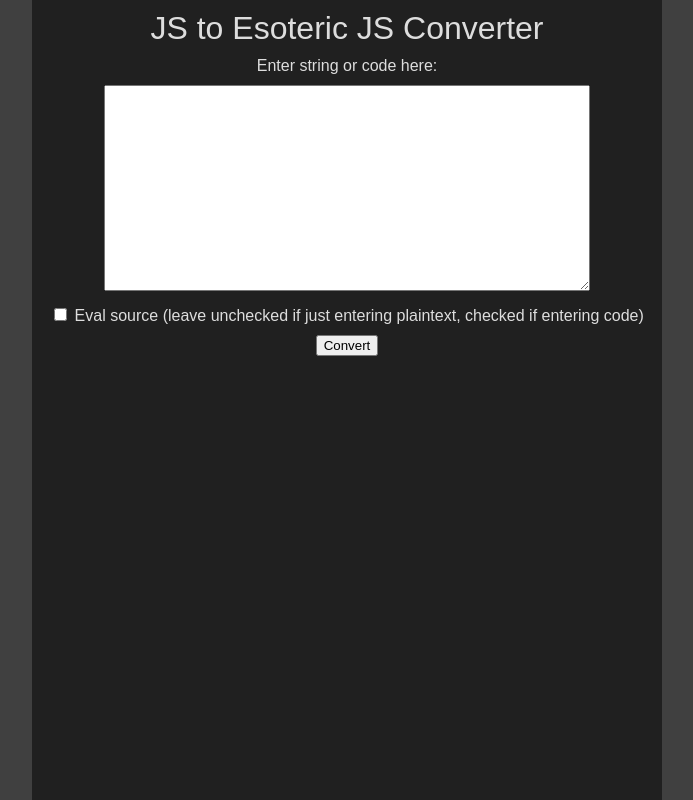
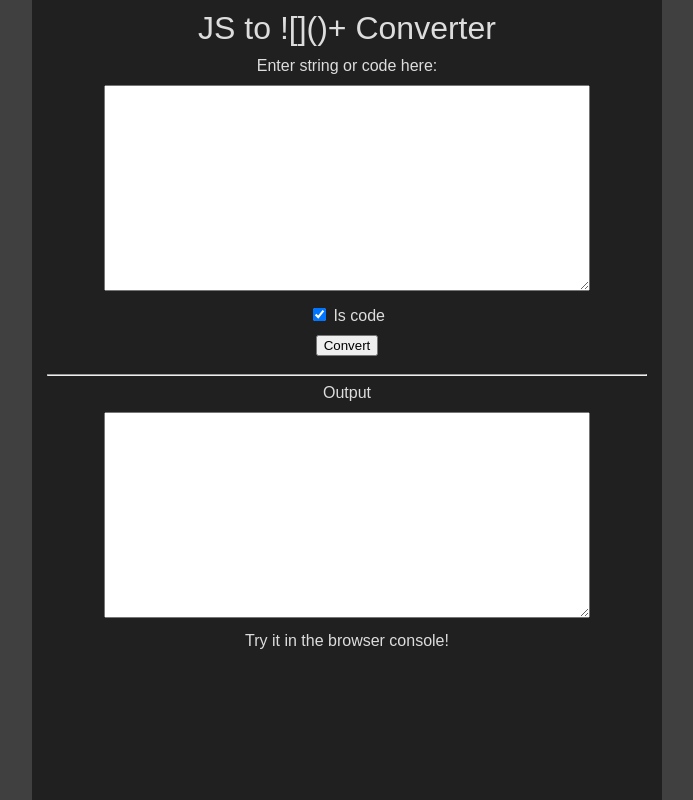
Before and after one commit to nathanoc/esoteric-js-converter, a plain HTML site: page index.html in a window 1280 px wide. Shown: the whole page, without its empty margins (293-986 px from the left). Drawn offline with Linux system fonts and the light colour scheme.

Commit message:
made output textarea + changed heading and formatting

```diff
--- a/index.html
+++ b/index.html
@@ -12,18 +12,22 @@
 
     <body>
         <div id="content">
-            <h1>JS to Esoteric JS Converter</h1>
+            <h1>JS to ![]()+ Converter</h1>
 
             <label for="input">Enter string or code here:</label>
             <br>
             <textarea id="input"></textarea>
             <br>
-            <input id="evalSource" type="checkbox">
-            <label for="evalSource">Eval source (leave unchecked if just entering plaintext, checked if entering code)</label>
+            <input checked id="evalSource" type="checkbox">
+            <label for="evalSource">Is code</label>
             <br>
             <button onclick="convert()">Convert</button>
 
-            <p id="output"></p>
+            <hr>
+            <label for="output">Output</label>
+            <br>
+            <textarea readonly id="output"></textarea>
+            <p>Try it in the browser console!</p>
         </div>
     </body>
 </html>
--- a/styles.css
+++ b/styles.css
@@ -85,3 +85,12 @@ button {
 
     margin: 10px;
 }
+
+#output {
+    resize: vertical;
+
+    width: 80%;
+    height: 200px;
+
+    margin: 10px;
+}
```
